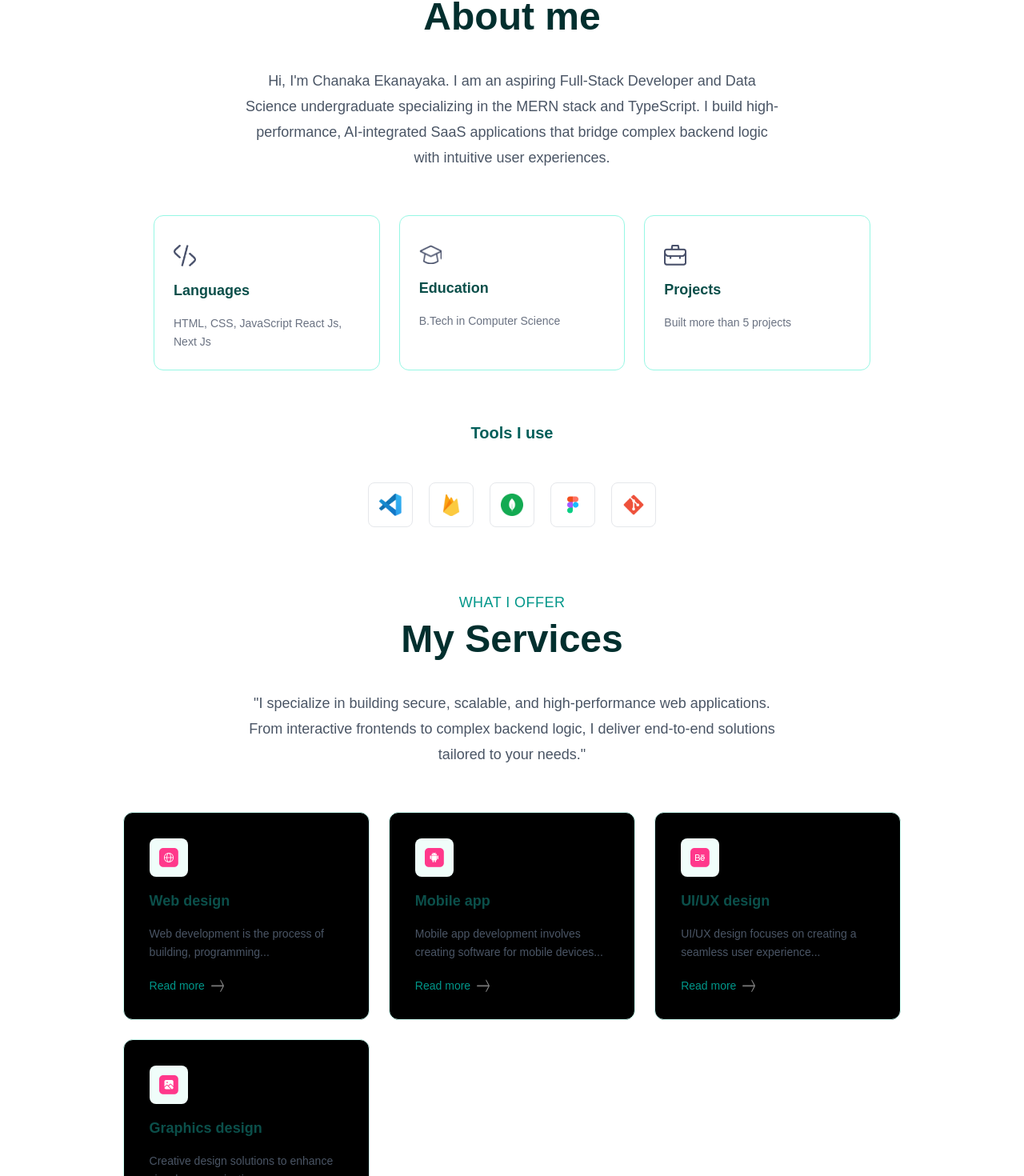
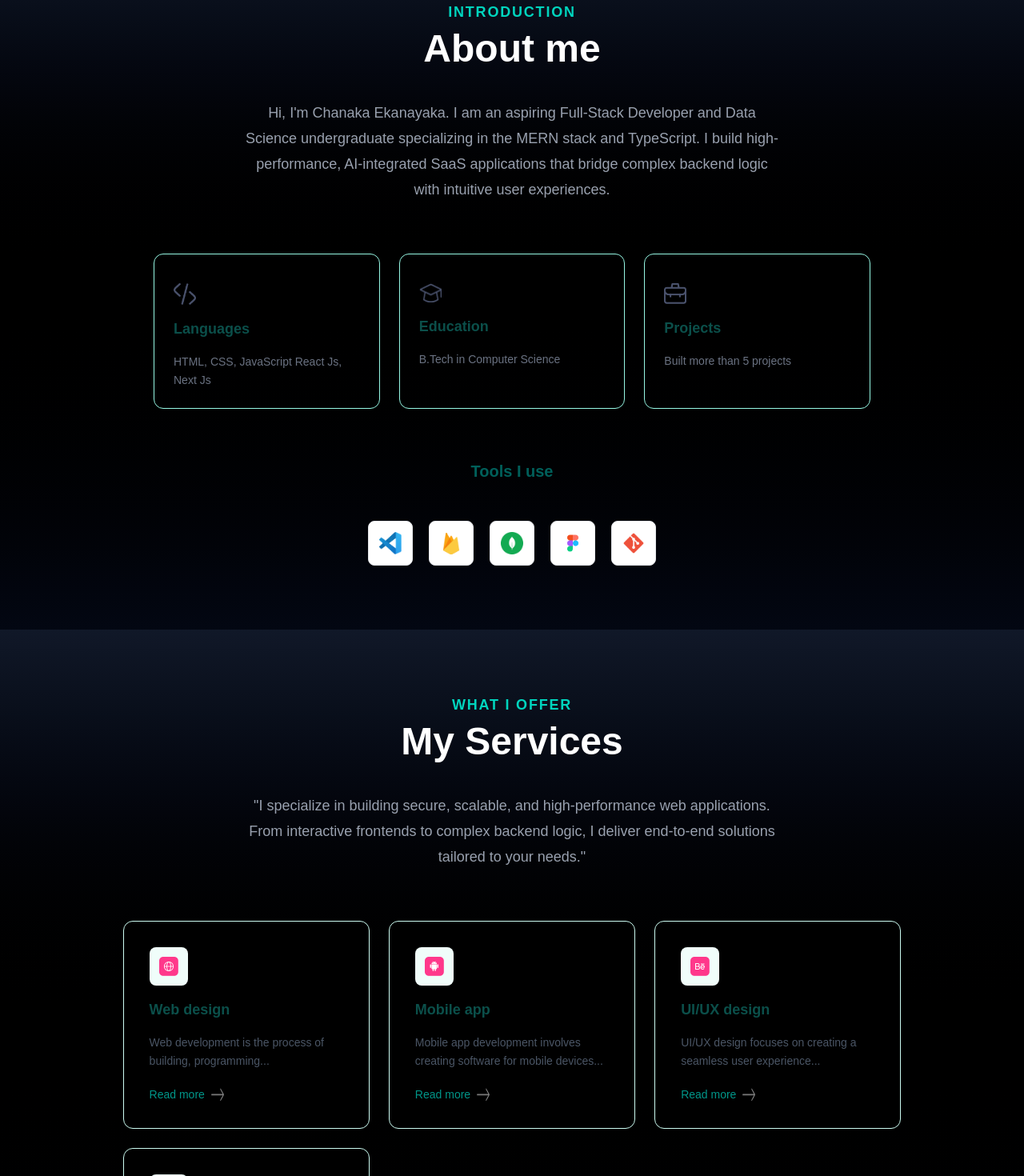
Before and after one commit to chanakaekanayaka/my-portfolio, a Next.js app: page / in a window 1280 px wide. Shown: the part 879-2349 px from the top of the page at 80% size. Built offline with nearby package versions, Linux system fonts and the light colour scheme.

Commit message:
Changes: Web3form intergrate sucessfully in Contact section✏️

```diff
--- a/app/components/About.jsx
+++ b/app/components/About.jsx
@@ -5,14 +5,15 @@ import Image from 'next/image'
 
 const About = () => {
   return (
-    <div id='about' className='w-full px-[12%] py-10 scroll-mt-20'>
+    <div id='about' className='w-full px-[12%] py-20 scroll-mt-20
+      bg-gradient-to-b from-gray-900 via-black to-gray-950 text-white'>
 
       {/* --- Section Headings --- */}
-      <h4 className='text-center mb-2 text-lg font-medium
-       text-teal-600 tracking-wide uppercase hover:animate-pulse'>
+      <h4 className='text-center mb-2 text-lg font-semibold
+       text-teal-400 tracking-widest uppercase'>
         Introduction
       </h4>
-      <h2 className='text-center text-5xl font-bold text-teal-950 mb-10'>
+      <h2 className='text-center text-5xl font-bold text-white mb-10'>
         About me
       </h2>
 
@@ -20,8 +21,8 @@ const About = () => {
         <div className='flex flex-col items-center justify-center gap-8'>
 
             {/* --- Description --- */}
-            <p className='mb-6 max-w-2xl font-medium text-center
-             text-gray-600 text-lg leading-8'>
+            <p className='mb-8 max-w-2xl font-light
+         text-center text-gray-400 text-lg leading-8'>
                 Hi, I'm Chanaka Ekanayaka.
                 I am an aspiring Full-Stack
                 Developer and Data Science
--- a/app/components/Contact.jsx
+++ b/app/components/Contact.jsx
@@ -1,8 +1,34 @@
+"use client";
 import { assets } from '@/assets/assets'
 import Image from 'next/image'
-import React from 'react'
+import React, { useState } from 'react'
 
 const Contact = () => {
+
+  const [result, setResult] = useState("")
+  const onSubmit = async (event) => {
+    event.preventDefault();
+    setResult("Sending....");
+    const formData = new FormData(event.target);
+
+    formData.append("access_key", "112f17a4-dd7c-49f6-9ec4-e899f322fc66");
+
+    const response = await fetch("https://api.web3forms.com/submit", {
+      method: "POST",
+      body: formData
+    });
+
+    const data = await response.json();
+
+    if (data.success) {
+      setResult("Form Submitted Successfully");
+      event.target.reset();
+    } else {
+      console.log("Error", data);
+      setResult(data.message);
+    }
+  };
+
   return (
     <div
       id='contact'
@@ -28,7 +54,6 @@ const Contact = () => {
 
       <div className='flex flex-col items-center justify-center gap-8'>
          <p className='mb-8 max-w-2xl font-light
-
          text-center text-gray-400 text-lg leading-8'>
              "I specialize in building secure, scalable,
               and high-performance web
@@ -37,14 +62,17 @@ const Contact = () => {
               tailored to your needs."
          </p>
 
-          <form className='max-w-2xl mx-auto w-full'>
-            <div className='grid grid-cols-1 md:grid-cols-2 gap-6 mt-10 mb-8'>
+          <form className='max-w-2xl mx-auto w-full'
+          onSubmit={onSubmit}>
+            <div className='grid grid-cols-1 md:grid-cols-2
+             gap-6 mt-10 mb-8'>
 
               {/* Name Input */}
               <input
                 type='text'
                 placeholder='Enter your name'
                 required
+                name='name'
                 className='flex-1 p-4 outline-none border
                  border-gray-800 rounded-lg bg-gray-900 text-white
                 placeholder-gray-500 focus:border-teal-500 focus:bg-gray-900/50
@@ -56,6 +84,7 @@ const Contact = () => {
                 type='email'
                 placeholder='Enter your email'
                 required
+                name='email'
                 className='flex-1 p-4 outline-none border
                  border-gray-800 rounded-lg bg-gray-900 text-white
                 placeholder-gray-500 focus:border-teal-500 focus:bg-gray-900/50
@@ -68,6 +97,7 @@ const Contact = () => {
               rows='6'
               placeholder='Enter your message'
               required
+              name='message'
               className='w-full p-4 outline-none border
                border-gray-800 rounded-lg bg-gray-900 text-white mb-6 resize-none
               placeholder-gray-500 focus:border-teal-500 focus:bg-gray-900/50
@@ -78,7 +108,7 @@ const Contact = () => {
             <button
               type='submit'
               className='py-3 px-8 w-max flex items-center
-              justify-between gap-2 bg-teal-600
+              justify-between gap-2 bg-black
               text-white rounded-full mx-auto hover:bg-teal-500
                hover:scale-105 duration-300
               shadow-[0_0_20px_rgba(20,184,166,0.4)]
@@ -90,7 +120,7 @@ const Contact = () => {
             </button>
 
             <p className='mt-4 text-center text-teal-400
-            animate-pulse'>Sending...</p>
+            animate-pulse'>{result}</p>
 
           </form>
       </div>
@@ -99,3 +129,5 @@ const Contact = () => {
 }
 
 export default Contact
+
+//112f17a4-dd7c-49f6-9ec4-e899f322fc66
--- a/app/components/Services.jsx
+++ b/app/components/Services.jsx
@@ -4,22 +4,23 @@ import React from 'react'
 
 const Services = () => {
   return (
-    <div id='services' className='w-full px-[12%] py-10 scroll-mt-20'>
+    <div id='services' className='w-full px-[12%] py-20 scroll-mt-20
+      bg-gradient-to-b from-gray-900 via-black to-gray-950 text-white'>
 
 
-      <h4 className='text-center mb-2 text-lg font-medium
-        text-teal-600 tracking-wide uppercase hover:animate-pulse'>
+      <h4 className='text-center mb-2 text-lg font-semibold
+       text-teal-400 tracking-widest uppercase'>
         What I offer
       </h4>
-      <h2 className='text-center text-5xl font-bold text-teal-950 mb-10'>
+      <h2 className='text-center text-5xl font-bold text-white mb-10'>
         My Services
       </h2>
 
       <div className='flex flex-col items-center justify-center gap-8'>
 
          {/* --- Description --- */}
-         <p className='mb-6 max-w-2xl font-medium text-center
-             text-gray-600 text-lg leading-8'>
+         <p className='mb-8 max-w-2xl font-light
+         text-center text-gray-400 text-lg leading-8'>
              "I specialize in building secure, scalable,
              and high-performance web
              applications. From interactive frontends to complex
--- a/app/components/Work.jsx
+++ b/app/components/Work.jsx
@@ -8,22 +8,23 @@ const Work = () => {
     const [isExpanded, setIsExpanded] = useState(false);
 
     return (
-        <div id='work' className='w-full px-[12%] py-10 scroll-mt-20'>
+        <div id='work' className='w-full px-[12%] py-20 scroll-mt-20
+      bg-gradient-to-b from-gray-900 via-black to-gray-950 text-white'>
 
 
-            <h4 className='text-center mb-2 text-lg font-medium
-         text-teal-600 tracking-wide uppercase hover:animate-pulse'>
+            <h4 className='text-center mb-2 text-lg font-semibold
+       text-teal-400 tracking-widest uppercase'>
                 My Portfolio
             </h4>
-            <h2 className='text-center text-5xl font-bold text-teal-950 mb-10'>
+            <h2 className='text-center text-5xl font-bold text-white mb-10'>
                 My Latest Work
             </h2>
 
             <div className='flex flex-col items-center justify-center gap-8'>
 
 
-                <p className='mb-6 max-w-2xl font-medium text-center
-             text-gray-600 text-lg leading-8'>
+                <p className='mb-8 max-w-2xl font-light
+                 text-center text-gray-400 text-lg leading-8'>
                     "Welcome to my project portfolio. Here, I showcase a
                     diverse range of applications, from AI-powered SaaS
                     platforms to complex E-commerce systems. Each project
@@ -76,11 +77,12 @@ const Work = () => {
                 {workData.length > 4 && (
                     <button
                         onClick={() => setIsExpanded(!isExpanded)}
-                        className='w-max flex items-center justify-center gap-2
-                        text-gray-700 border-[0.5px] border-gray-700
-                        rounded-full py-3 px-10 mx-auto my-5
-                        hover:bg-teal-500 hover:text-white
-                         hover:border-teal-500 transition-all duration-300 shadow-md'>
+                        className='py-3 px-8 w-max flex items-center
+              justify-between gap-2 bg-black
+              text-white rounded-full mx-auto hover:bg-teal-500
+               hover:scale-105 duration-300
+              shadow-[0_0_20px_rgba(20,184,166,0.4)]
+              hover:shadow-[0_0_30px_rgba(20,184,166,0.6)]'>
 
                         {isExpanded ? 'Show Less' : 'Show More'}
 
```
